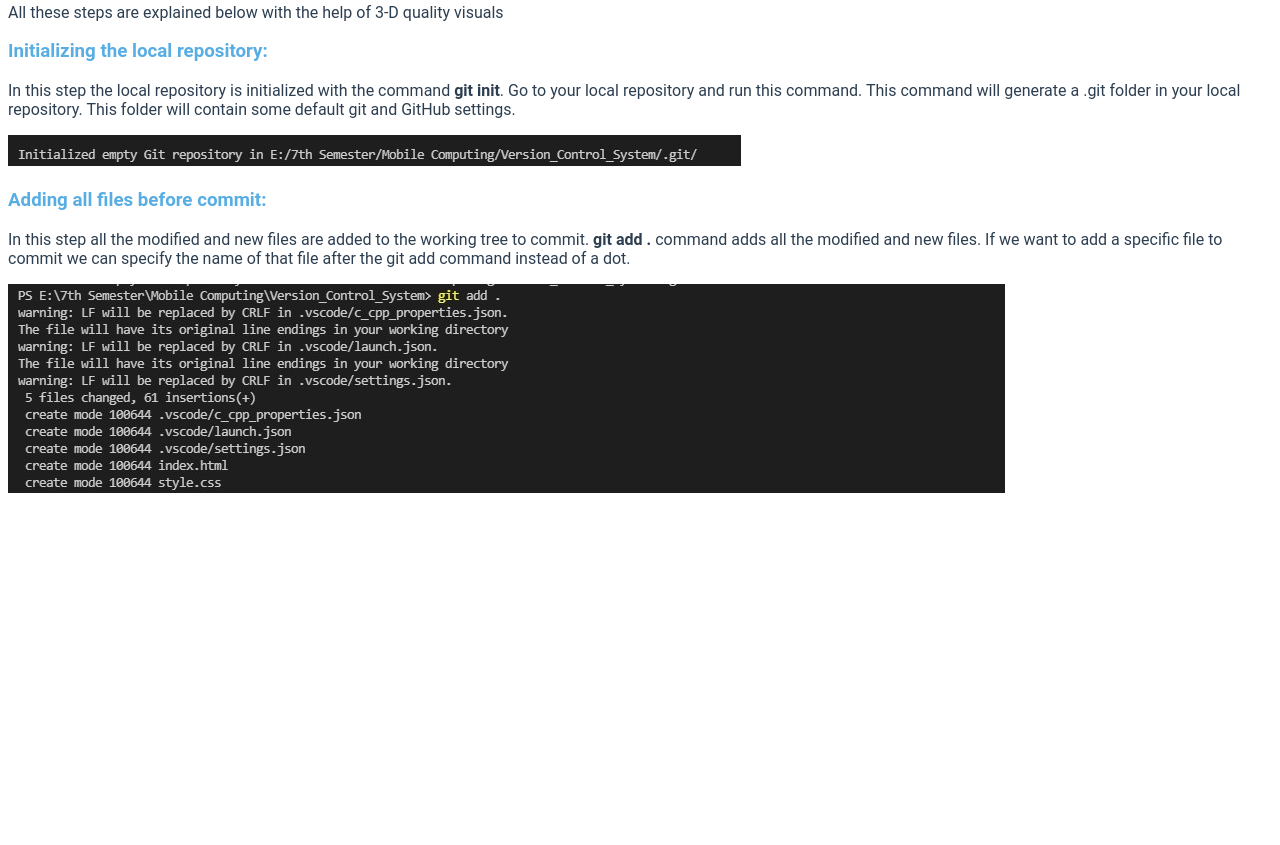
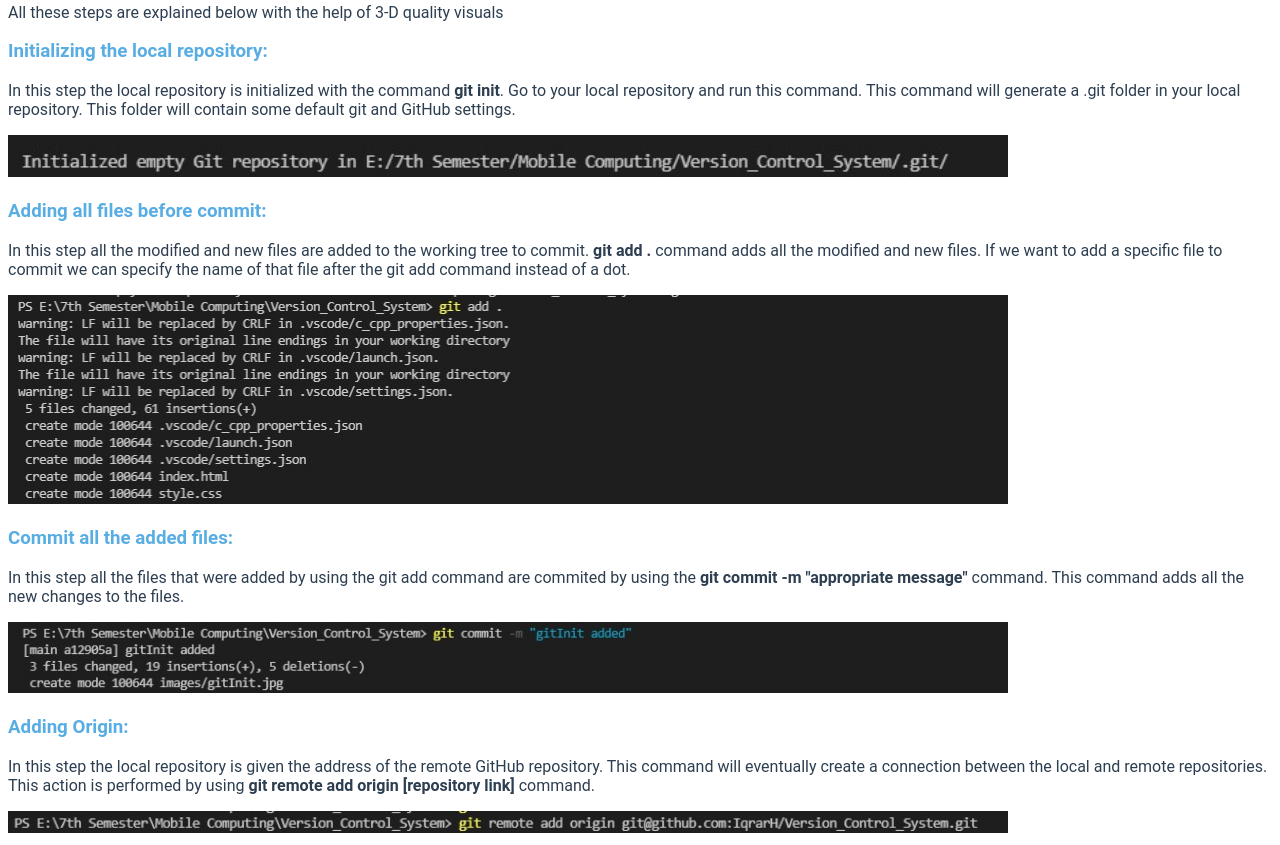
Before and after one commit to IqrarH/Version_Control_System, a plain HTML site: page index.html in a window 1280 px wide. Shown: the part 857-1702 px from the top of the page. Before the commit the page ends 1362 px from the top, so only its background shows below. Drawn offline with Linux system fonts and the light colour scheme.

Commit message:
add origin

```diff
--- a/index.html
+++ b/index.html
@@ -59,7 +59,7 @@
                 and run this command. This command will generate a .git folder in your local repository. This
                 folder will contain some default git and GitHub settings.
             </p>
-            <img src="images/gitInit.jpg">
+            <img class="screenshot" src="images/gitInit.jpg">
         </div>
 
         <div>
@@ -68,7 +68,24 @@
                 command adds all the modified and new files. If we want to add a specific file to commit we can specify the
                 name of that file after the git add command instead of a dot.
             </p>
-            <img src="images/gitAdd.jpg">
+            <img class="screenshot" src="images/gitAdd.jpg">
+        </div>
+
+        <div>
+            <h3>Commit all the added files:</h3>
+            <p>In this step all the files that were added by using the git add command are commited by using the
+                <b>git commit -m "appropriate message"</b> command. This command adds all the new changes to the files.
+            </p>
+            <img class="screenshot" src="images/gitCommit.jpg">
+        </div>
+
+        <div>
+            <h3>Adding Origin:</h3>
+            <p>In this step the local repository is given the address of the remote GitHub repository. This command will eventually
+                create a connection between the local and remote repositories. This action is performed by using
+                <b>git remote add origin [repository link]</b> command.
+            </p>
+            <img class="screenshot" src="images/add origin.jpg">
         </div>
 
     </body>
--- a/style.css
+++ b/style.css
@@ -40,3 +40,7 @@ h3{
     width: 750px;
     height: 400px;
 }
+
+.screenshot{
+    width: 1000px;
+}
```
Also changed, not shown: images/add origin.jpg (added), images/gitCommit.jpg (added).
